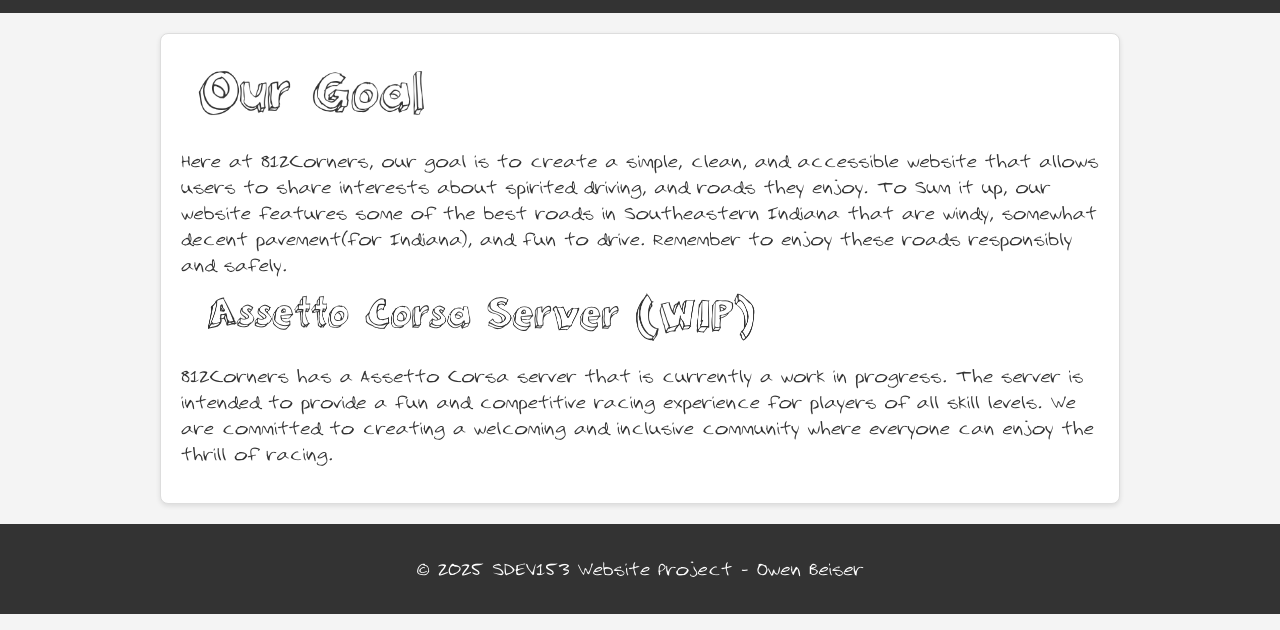
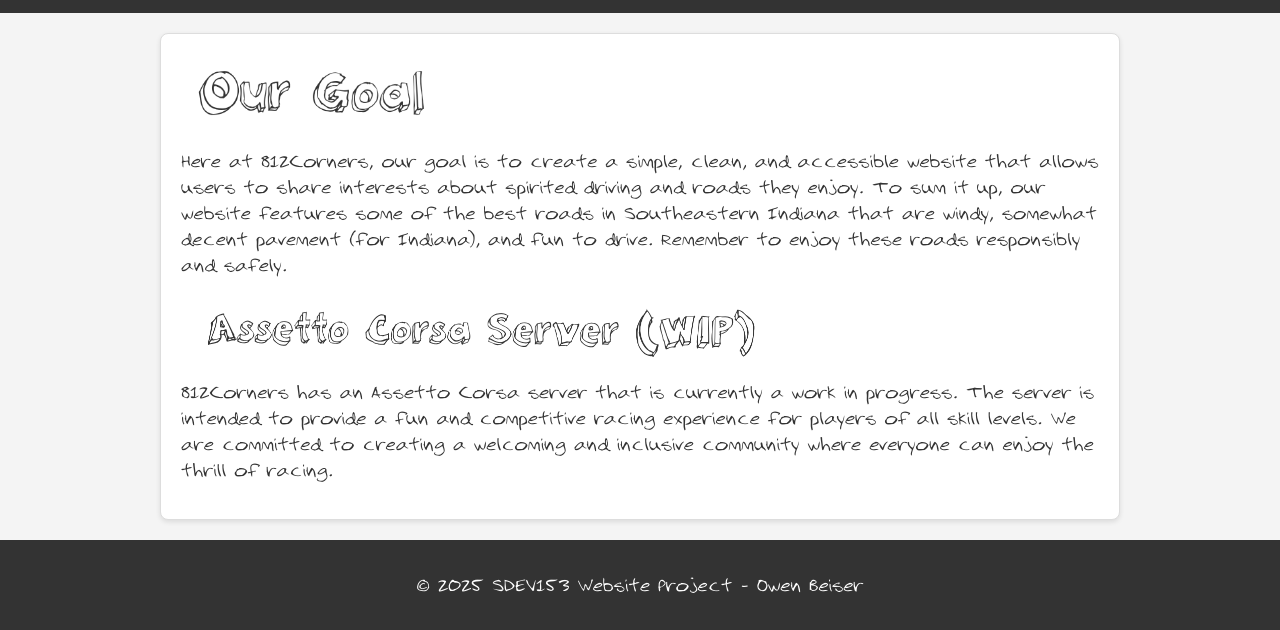
Before and after one commit to OwenBeiser/Module-5, a plain HTML site: page about.html in a window 1280 px wide. Shown: the part 205-835 px from the top of the page. Drawn offline with Linux system fonts and the light colour scheme.

Commit message:
Fixed Logo, Font, etc.

```diff
--- a/about.html
+++ b/about.html
@@ -15,12 +15,13 @@
     <meta name="description" content="812Corners About page with information about the site and its goals.">
     <meta name="keywords" content="812Corners, spirited driving, canyon runs, car culture, driving media, YouTube, Indiana roads">
     <meta name="author" content="Owen Beiser">
-
 </head>
 <body>
     <header>
         <div class="header-content">
-            <img src="Newlogo.png" alt="Website Logo" class="logo">
+            <a href="index.html">
+              <img src="NewLogo.png" alt="Website Logo" class="logo" width="150">
+            </a>
 
             <nav>
                 <ul>
@@ -33,25 +34,26 @@
             </nav>
         </div>
     </header>
+
     <main>
-        <section class="content-box">
+        <div class="content-box">
     <div class="text-content">
-                <img src="OurGoal.png" alt="Header Text" class="header-text", width =400, height=300>
+        <img src="OurGoal.png" alt="Header Text" class="header-text" width="400" height="300">
         <p>
-                    Here at 812Corners, our goal is to create a simple, clean, and accessible website that allows users to share interests about spirited driving, and roads they enjoy.
-                    To Sum it up, our website features some of the best roads in Southeastern Indiana that are windy, somewhat decent pavement(for Indiana), and fun to drive. Remember to enjoy these roads responsibly and safely.
-            <img src="ACServer.png" alt="Assetto Corsa Server" class="header-text", width =600, height=300>
+            Here at 812Corners, our goal is to create a simple, clean, and accessible website that allows users to share interests about spirited driving and roads they enjoy.
+            To sum it up, our website features some of the best roads in Southeastern Indiana that are windy, somewhat decent pavement (for Indiana), and fun to drive. Remember to enjoy these roads responsibly and safely.
+        </p>
+        <img src="ACServer.png" alt="Assetto Corsa Server" class="header-text" width="600" height="300">
         <p>
-
-                    812Corners has a Assetto Corsa server that is currently a work in progress. The server is intended to provide a fun and competitive racing experience for players of all skill levels. We are committed to creating a welcoming and inclusive community where everyone can enjoy the thrill of racing.
+            812Corners has an Assetto Corsa server that is currently a work in progress. The server is intended to provide a fun and competitive racing experience for players of all skill levels. We are committed to creating a welcoming and inclusive community where everyone can enjoy the thrill of racing.
         </p>
     </div>
-        </section>
+</div>
+
     </main>
 
     <footer>
         <p>&copy; 2025 SDEV153 Website Project - Owen Beiser</p>
     </footer>
 </body>
-
 </html>
--- a/style.css
+++ b/style.css
@@ -166,15 +166,16 @@ main {
 
 
 
-/*  Footer  */
-footer {
-    background-color: #333;
-    color: #fff;
+/* Footer */
+ footer { background-color: #333;
+   color: #fff;
     text-align: center;
-    padding: 1em 0;
-    width: 100%;
-}
-
+     padding: 1em 0;
+      width: 100%;
+       position: relative;
+        bottom: 0;
+         margin-top: 20px;
+        }
 /*  Media Queries  */
 @media (min-width: 768px) {
     .text-and-image {
```
Also changed, not shown: index.html (+4 -5 lines), media.html (+8 -5 lines), roadmap.html (+5 -1 lines), submit.html (+5 -3 lines). Lines whose indentation alone changed are shown as unchanged.
